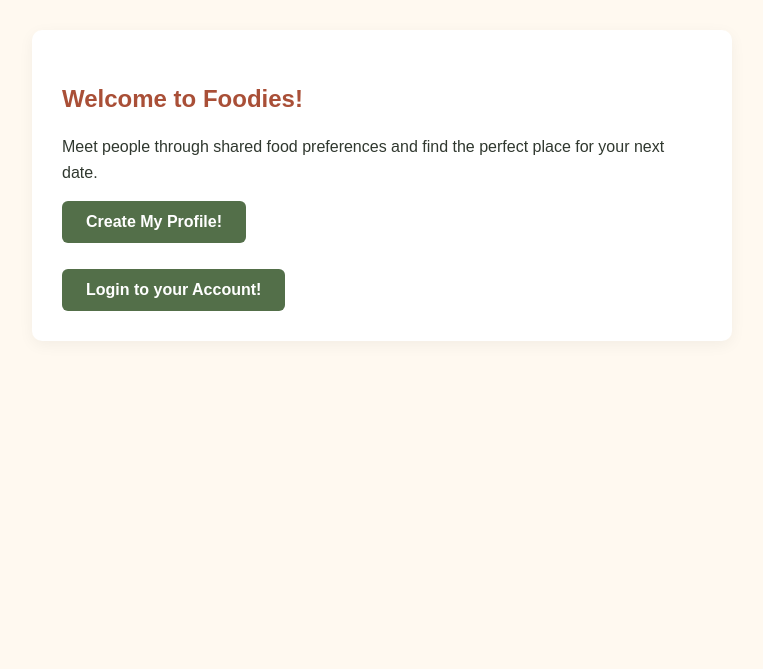
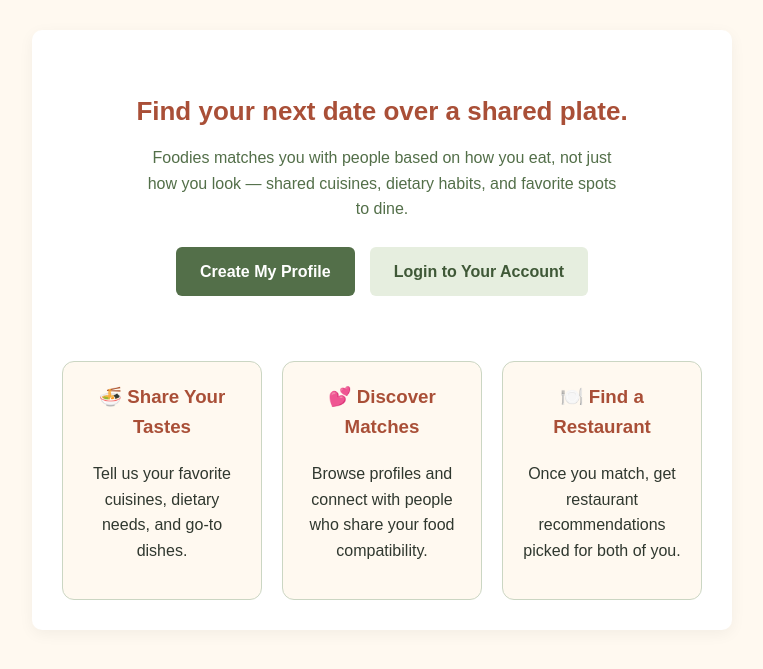
Before and after one commit to carolinecroft/foodies, a Django app: page / in a window 1280 px wide. Shown: the part 86-755 px from the top of the page, without its empty margins (258-1021 px from the left). Run offline with Django 5.2, Linux system fonts and the light colour scheme.

Commit message:
added the information that will appear on our universal home page and connected that to our logo in the top left corner

```diff
--- a/static/css/style.css
+++ b/static/css/style.css
@@ -45,6 +45,15 @@ header {
     margin: 0;
     font-size: 28px;
     color: var(--terracotta);
+}
+
+.logo-link {
+    color: inherit;
+    text-decoration: none;
+}
+
+.logo-link:hover {
+    color: var(--sage-dark);
 }
 
 nav {
@@ -527,6 +536,86 @@ textarea:focus-visible {
     }
 }
 
+/* Public landing page */
+
+.hero {
+    text-align: center;
+    padding: 10px 0 30px;
+}
+
+.hero h2 {
+    font-size: 26px;
+    margin-bottom: 12px;
+}
+
+.hero-subtitle {
+    max-width: 480px;
+    margin: 0 auto 25px;
+    color: var(--text-secondary);
+}
+
+.hero-actions {
+    display: flex;
+    flex-wrap: wrap;
+    justify-content: center;
+    gap: 15px;
+}
+
+.hero-button {
+    display: inline-block;
+    padding: 12px 24px;
+    border-radius: 6px;
+    font-size: 16px;
+    font-weight: bold;
+    text-decoration: none;
+    background-color: var(--sage);
+    color: white;
+    transition: background-color 0.2s ease;
+}
+
+.hero-button:hover {
+    background-color: var(--sage-dark);
+}
+
+.hero-button-secondary {
+    background-color: var(--sage-light);
+    color: var(--sage-dark);
+}
+
+.hero-button-secondary:hover {
+    background-color: var(--border);
+}
+
+.landing-features {
+    display: grid;
+    grid-template-columns: repeat(auto-fit, minmax(180px, 1fr));
+    gap: 20px;
+    margin-top: 35px;
+}
+
+.landing-feature {
+    background-color: var(--cream);
+    border: 1px solid var(--border);
+    border-radius: 12px;
+    padding: 20px;
+    text-align: center;
+}
+
+.landing-feature h3 {
+    margin-top: 0;
+    color: var(--terracotta);
+}
+
+@media (max-width: 600px) {
+    .hero-actions {
+        flex-direction: column;
+    }
+
+    .hero-button {
+        width: 100%;
+    }
+}
+
 /* Django feedback messages */
 
 .messages {
--- a/templates/base.html
+++ b/templates/base.html
@@ -15,7 +15,7 @@
 
     <header>
         <div class="header-content">
-            <h1>Foodies</h1>
+            <h1><a href="{% url 'home' %}" class="logo-link">Foodies</a></h1>
 
             <!-- Desktop Navigation -->
             <nav class="desktop-nav">
--- a/templates/home.html
+++ b/templates/home.html
@@ -1,25 +1,53 @@
 {% extends "base.html" %}
 
-{% block title %}
-Welcome | Foodies
-{% endblock %}
+{% block title %}Welcome | Foodies{% endblock %}
 
 {% block content %}
 
-<h2>Welcome to Foodies!</h2>
+<section class="hero">
+    <h2>Find your next date over a shared plate.</h2>
 
-<p>
-    Meet people through shared food preferences and find the perfect place for your next date.
-</p>
+    <p class="hero-subtitle">
+        Foodies matches you with people based on how you eat, not just how
+        you look &mdash; shared cuisines, dietary habits, and favorite spots to dine.
+    </p>
 
-<button type="button" onclick="window.location.href='{% url 'signup' %}'">
-    Create My Profile!
-</button>
+    {% if user.is_authenticated %}
+        <div class="hero-actions">
+            <a class="hero-button" href="{% url 'discover' %}">
+                💕 Discover People
+            </a>
+            <a class="hero-button hero-button-secondary" href="{% url 'matches' %}">
+                ❤️ View My Matches
+            </a>
+        </div>
+    {% else %}
+        <div class="hero-actions">
+            <a class="hero-button" href="{% url 'signup' %}">
+                Create My Profile
+            </a>
+            <a class="hero-button hero-button-secondary" href="{% url 'login' %}">
+                Login to Your Account
+            </a>
+        </div>
+    {% endif %}
+</section>
 
-<br><br>
+<section class="landing-features">
+    <div class="landing-feature">
+        <h3>🍜 Share Your Tastes</h3>
+        <p>Tell us your favorite cuisines, dietary needs, and go-to dishes.</p>
+    </div>
 
-<button type="button" onclick="window.location.href='{% url 'login' %}'">
-    Login to your Account!
-</button>
+    <div class="landing-feature">
+        <h3>💕 Discover Matches</h3>
+        <p>Browse profiles and connect with people who share your food compatibility.</p>
+    </div>
+
+    <div class="landing-feature">
+        <h3>🍽️ Find a Restaurant</h3>
+        <p>Once you match, get restaurant recommendations picked for both of you.</p>
+    </div>
+</section>
 
 {% endblock %}
```
